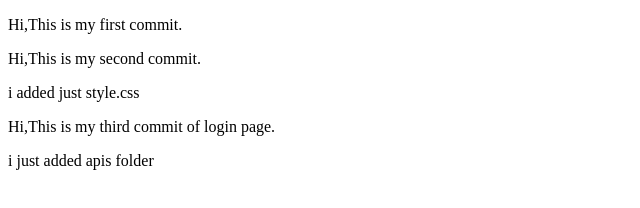
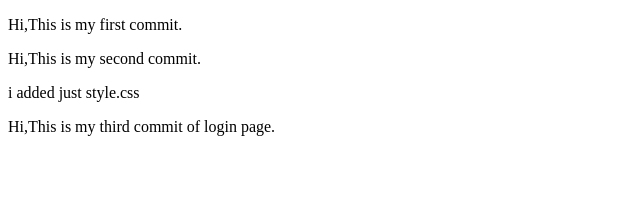
Before and after one commit to Zowrayshassan/github_testing, a plain HTML site: page index.html in a window 1280 px wide. Shown: the whole page, without its empty margins (0-640 px from the left). Drawn offline with Linux system fonts and the light colour scheme.

Commit message:
Revert "'login'"
This reverts commit ba0b092b0424662bc2440109ab9c33167f608e54.

```diff
--- a/index.html
+++ b/index.html
@@ -14,9 +14,5 @@
 
 
     <p>Hi,This is my third commit of login page.</p>
-
-    <p>i just added apis folder</p>
-
-
   </body>
 </html>
```
